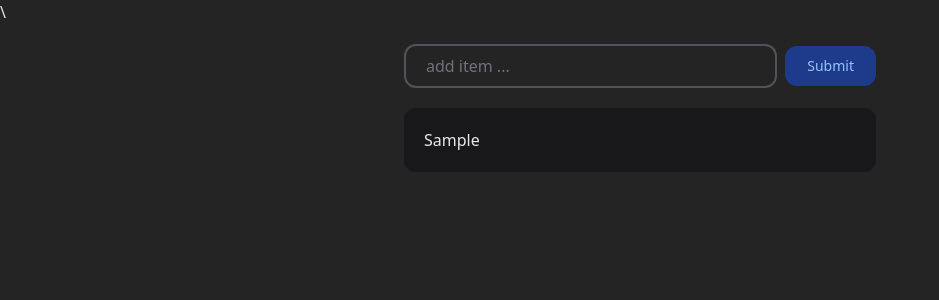
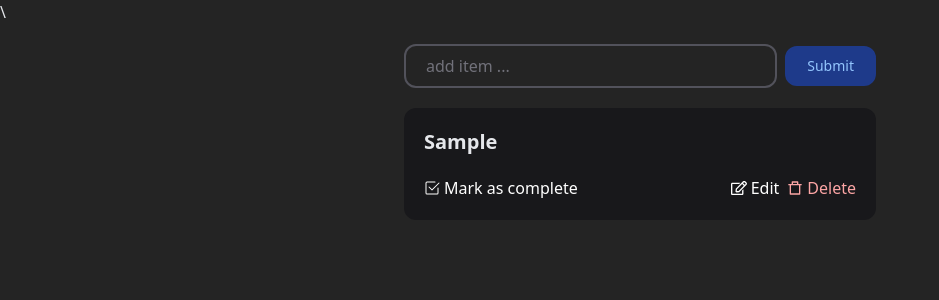
Before and after one commit to CThomas-UT/ReactTSTodo, a React (Vite) app: page / in a window 1280 px wide. Both pictures are taken after typing "Sample" into the empty fields and a click on the button "Submit". Shown: the top 300 px of the page, without its empty margins (0-939 px from the left). Built offline with nearby package versions, Linux system fonts and the light colour scheme.

Commit message:
closes #11, closes #12, Finished Up Todo App

```diff
--- a/src/components/TodoItem.tsx
+++ b/src/components/TodoItem.tsx
@@ -13,22 +13,118 @@
 export const TodoItem = (props: { todo: Todo }) => {
   const { todo } = props
 
+  const [editingTodoText, setEditingTodoText] = useState<string>('')
+  const [editingTodoId, setEditingTodoId] = useState<string | null>(null)
+
+  const { deleteTodo, editTodo, updateTodoStatus } = useTodo()
+
+  const editInputRef = useRef<HTMLInputElement>(null)
+
+  useEffect(() => {
+    if (editingTodoId !== null && editInputRef.current) {
+      editInputRef.current.focus()
+    }
+  }, [editingTodoId])
+
+  const handleEdit = (todoId: string, todoText: string) => {
+    setEditingTodoId(todoId)
+    setEditingTodoText(todoText)
+
+    if (editInputRef.current) {
+      editInputRef.current.focus()
+    }
+  }
+
+  const handleUpdate = (todoId: string) => {
+    if (editingTodoText.trim() !== '') {
+      editTodo(todoId, editingTodoText)
+      setEditingTodoId(null)
+      setEditingTodoText('')
+      toast.success('Todo updated successfully!')
+    } else {
+      toast.error('Please enter a valid todo!')
+    }
+  }
+
+  const handleDelete = (todoId: string) => {
+    deleteTodo(todoId)
+    toast.success('Todo deleted successfully!')
+  }
+
+  const handleStatusUpdate = (todoId: string) => {
+    updateTodoStatus(todoId)
+    toast.success('Todo status updated successfully!')
+  }
+
   return (
     <motion.li
       layout
+      key={todo.id}
       className={cn(
         'p-5 rounded-xl bg-zinc-900',
         todo.status === 'completed' && 'bg-opacity-50 text-zinc-500',
       )}
     >
+      {editingTodoId === todo.id ? (
+        <motion.div layout className='flex items-center gap-2'>
+          <Input
+            ref={editInputRef}
+            type='text'
+            value={editingTodoText}
+            onChange={e => setEditingTodoText(e.target.value)}
+          />
+
+          <button
+            className='px-5 py-2 text-sm text-green-300 bg-green-900 border-2 border-green-900 active:scale-105 active:bg-green-800 active:border-green-800 rounded-xl'
+            onClick={() => handleUpdate(todo.id)}
+          >
+              Update
+          </button>
+        </motion.div>
+      ) : (
+        <div className='flex flex-col gap-5'>
           <motion.span
             layout
+            className='text-xl font-bold'
             style={{
               textDecoration: todo.status === 'completed' ? 'line-through' : 'none',
             }}
             >
               {todo.text}
             </motion.span>
+            <div className='flex justify-between gap-2 text-white'>
+              <button onClick={() => handleStatusUpdate(todo.id)}>
+                {todo.status === 'incomplete' ? (
+                  <span className='flex items-center gap-1 hover:text-green-300'>
+                    <BsCheck2Square />
+                    Mark as complete
+                    </span>
+                ) : (
+                  <span className='flex items-center gap-1 hover:text-red-300'>
+                    <TbRefresh />
+                    Mark as incomplete
+                    </span>
+                    )}
+                </button>
+                <div className='flex items-center gap-2'>
+                  <button
+                    onClick={() => handleEdit(todo.id, todo.text)}
+                    className='flex items-center gap-1 text-white hover:text-blue-300'
+                  >
+                    <FaRegEdit />
+                    Edit
+                  </button>
+                  <button
+                    onClick={() => handleDelete(todo.id)}
+                    className='flex items-center gap-1 text-red-300 hover:text-red-500'
+                  >
+                    <RiDeleteBin7Line />
+                    Delete
+                  </button>
+                </div>
+            </div>
+        </div>
+      )}
     </motion.li>
   )
 }
--- a/src/context/TodoContext.tsx
+++ b/src/context/TodoContext.tsx
@@ -6,6 +6,9 @@
 interface TodoContextProps {
   todos: Todo[]
   addTodo: (text: string) => void
+  deleteTodo: (id: string) => void
+  editTodo: (id: string, text: string) => void
+  updateTodoStatus: (id: string) => void
 }
 
 export interface Todo {
@@ -17,7 +20,7 @@
 export const TodoContext = createContext<TodoContextProps | undefined>(undefined)
 
 export const TodoProvider = (props: { children: React.ReactNode }) => {
-  const [todos, setTodos] = useState<Todo[]>([])
+  const [todos, setTodos] = useLocalStorage<Todo[]>('todos', [])
 
   const addTodo = (text: string) => {
     const newTodo: Todo = {
@@ -29,9 +32,44 @@
     setTodos([...todos, newTodo])
   }
 
+  const deleteTodo = (id: string) => {
+    setTodos(prevTodos => prevTodos.filter(todo => todo.id !== id))
+  }
+
+  const editTodo = (id: string, text: string) => {
+    setTodos(prevTodos => {
+      return prevTodos.map(todo => {
+        if (todo.id === id) {
+          return {
+            ...todo,
+            text: text
+          }
+        }
+        return todo
+      })
+    })
+  }
+
+  const updateTodoStatus = (id: string) => {
+    setTodos(prevTodos => {
+      return prevTodos.map(todo => {
+        if (todo.id === id) {
+          return {
+            ...todo,
+            status: todo.status === 'completed' ? 'incomplete' : 'completed'
+          }
+        }
+        return todo
+      })
+    })
+  }
+
   const value: TodoContextProps = {
     todos,
-    addTodo
+    addTodo,
+    deleteTodo,
+    editTodo,
+    updateTodoStatus,
   }
 
   return (
```
Lines whose indentation alone changed are shown as unchanged.
